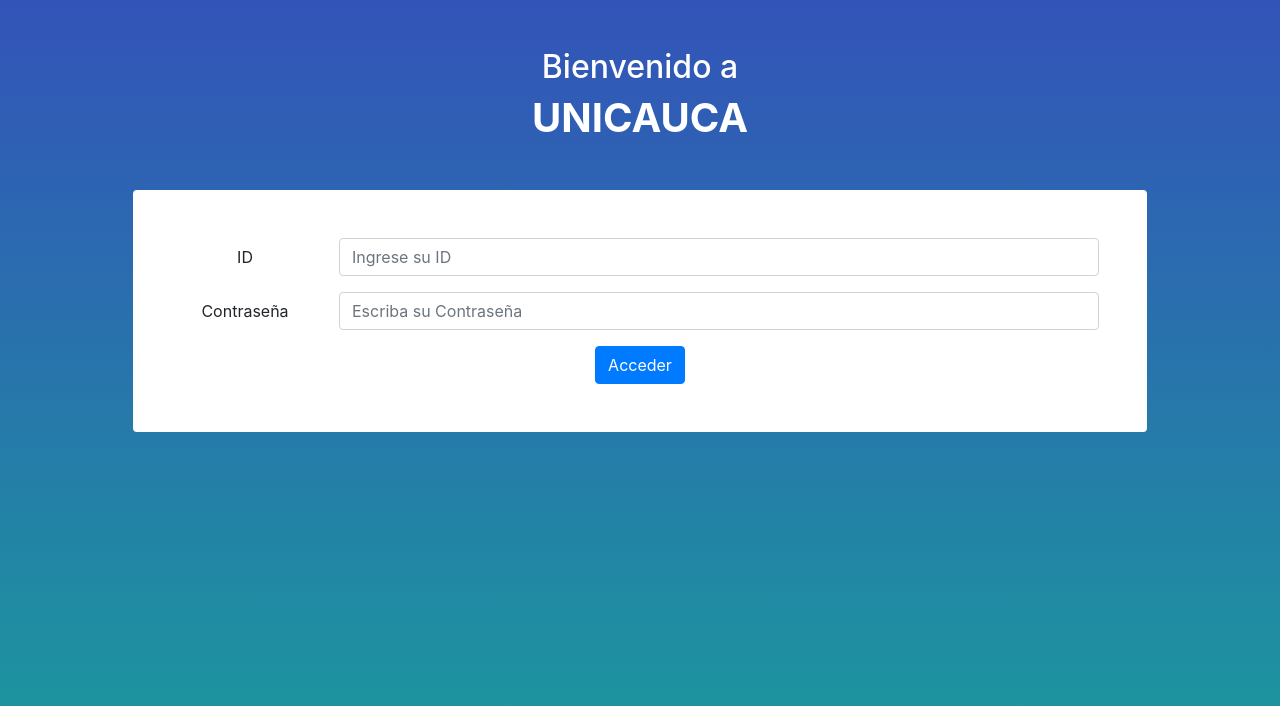
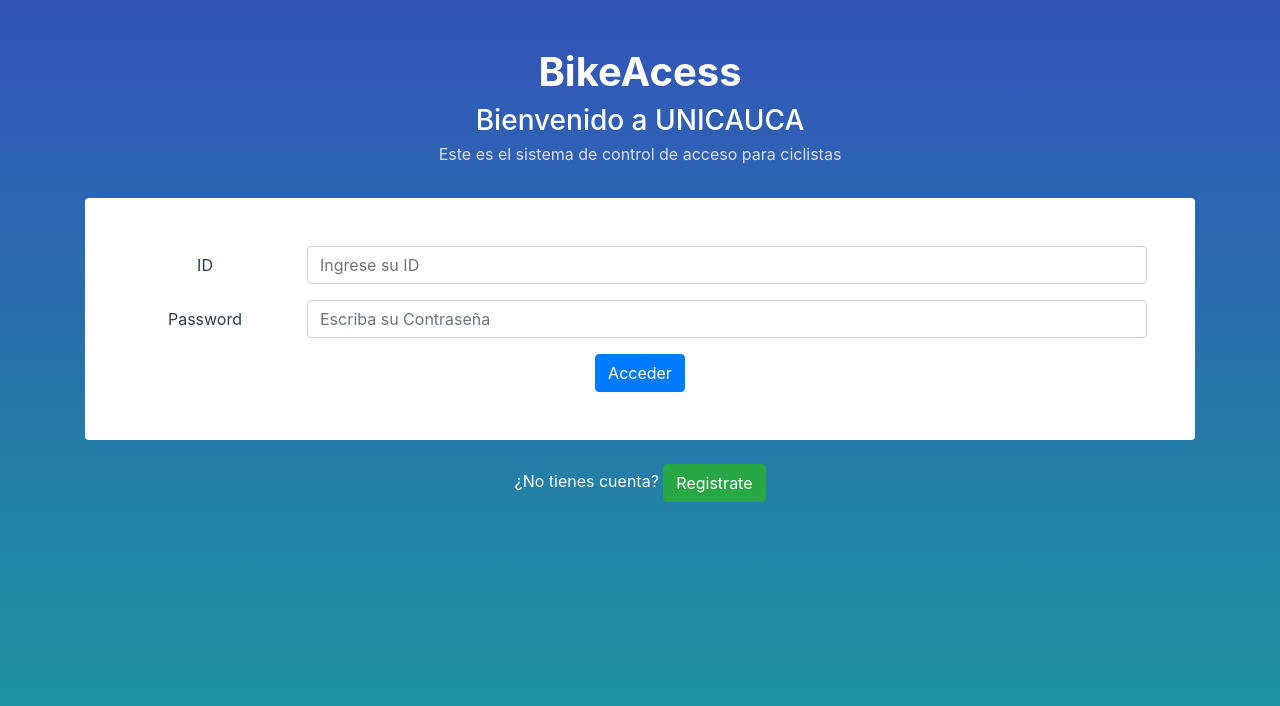
Before and after one commit to rafabelalcazar/BikeAccess, a plain HTML site: page index.html in a window 1280 px wide. Drawn offline with nearby package versions, Linux system fonts and the light colour scheme.

Commit message:
button and message
Se ha agregado el boton de registro y mensajes de información.

```diff
--- a/css/styles.css
+++ b/css/styles.css
@@ -10,3 +10,11 @@ body{
 .white{
     color: white;
 }
+
+.gray{
+    color: rgb(220, 221, 248);
+}
+
+label{
+    color: rgb(43, 62, 78);
+}
--- a/index.html
+++ b/index.html
@@ -16,12 +16,17 @@
     <div class="container text-center">
         <div class="row">
             <div class="col">
-                <div class="header white">
+                <div class="header white mt-5">
+                    <h1> <b>BikeAcess</b> </h1>
+                    <h3 class="m-1">Bienvenido a UNICAUCA</h3>
+                    <p class="gray">Este es el sistema de control de acceso para ciclistas</p>
+                </div>
+            </div>
 
-                    <h2 class="mt-5">Bienvenido a</h2>
-                    <h1> <b>UNICAUCA</b> </h1>
-                </div>
-                <form class="bg-white rounded p-5 m-5" action="">
+        </div>
+        <div class="row">
+            <div class="col">
+                <form class="bg-white rounded p-5 mt-3" action="">
                     <div class="form-group row rounded ">
                         <label for="example-text-input" class="col-2 col-form-label">ID</label>
                         <div class="col-10">
@@ -30,18 +35,16 @@
                     </div>
 
                     <div class="form-group row">
-                        <label for="example-password-input" class="col-2 col-form-label">Contraseña</label>
+                        <label for="example-password-input" class="col-2 col-form-label">Password</label>
                         <div class="col-10">
-                            <input class="form-control" type="password" placeholder="Escriba su Contraseña" id="example-password-input">
+                            <input class="form-control" type="password" placeholder="Escriba su Contraseña"
+                                id="example-password-input">
                         </div>
                     </div>
                     <button type="submit" class="btn btn-primary">Acceder</button>
                 </form>
-
-
             </div>
         </div>
-    </div>
+        <p class="mt-4 white">¿No tienes cuenta? <button class="btn btn-success">Registrate</button></p>
 </body>
-
 </html>
```
